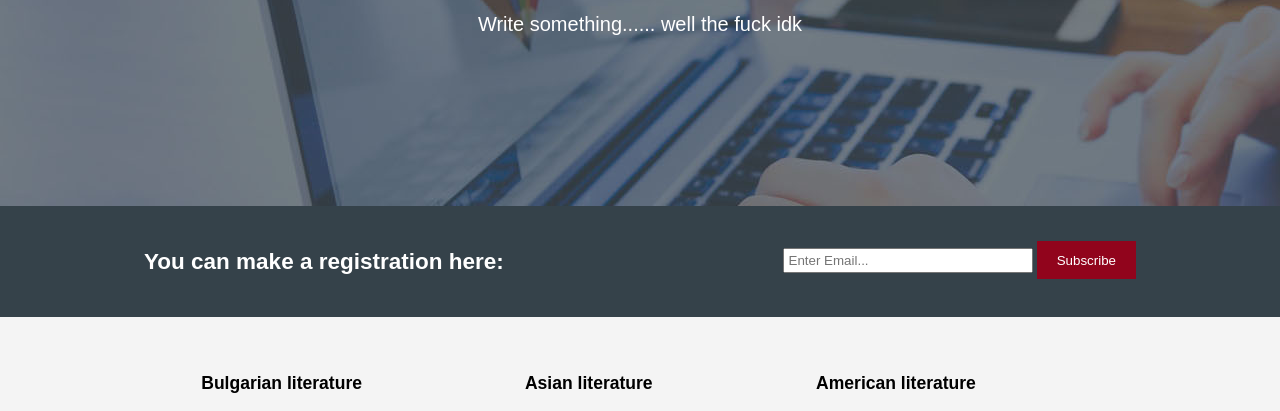
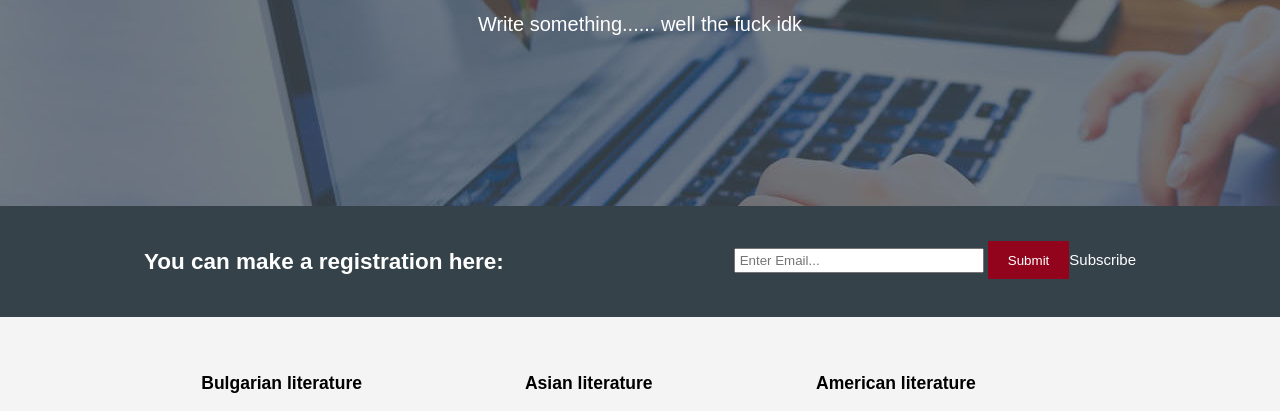
Before and after one commit to Georgi1102/Books_Web, a plain HTML site: page BooksWeb/index.html in a window 1280 px wide. Shown: the part 312-723 px from the top of the page. Drawn offline with Linux system fonts and the light colour scheme.

Commit message:
Update index.html
Fixing input and form target

```diff
--- a/BooksWeb/index.html
+++ b/BooksWeb/index.html
@@ -42,9 +42,9 @@
         <section id="subscripiton">
             <div class="container">
                 <h1>You can make a registration here:</h1>
-                <form method = "get" action = "./regestertion.html">
+                <form method="get" action="./registertion.html">
                     <input type="email" placeholder="Enter Email...">
-                    <button type="submit" class="button_1">Subscribe</button>
+                    <input type="submit" class="button_1">Subscribe</input>
                 </form>
             </div>
         </section>
```
